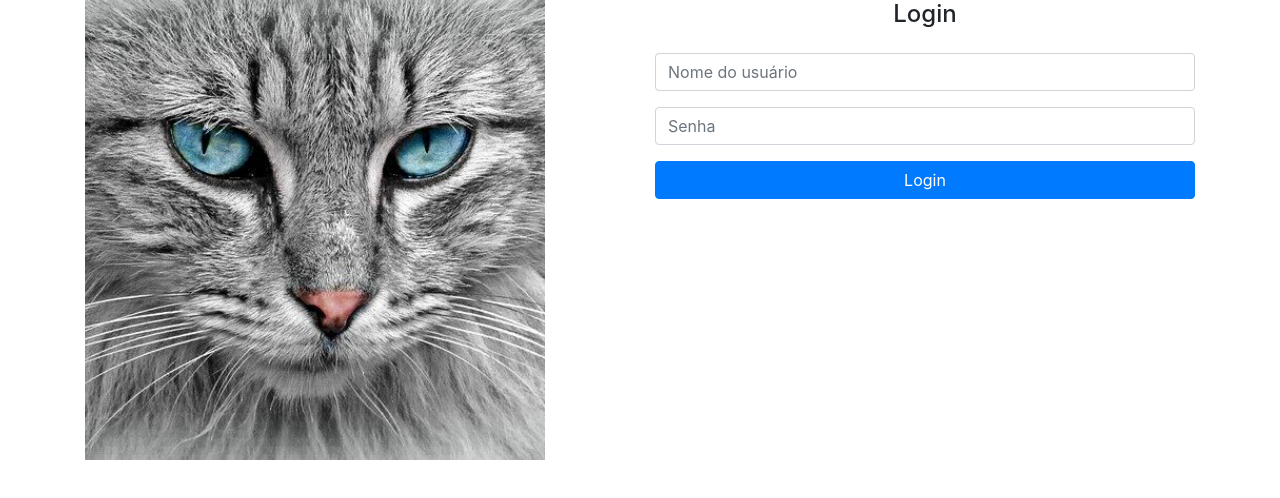
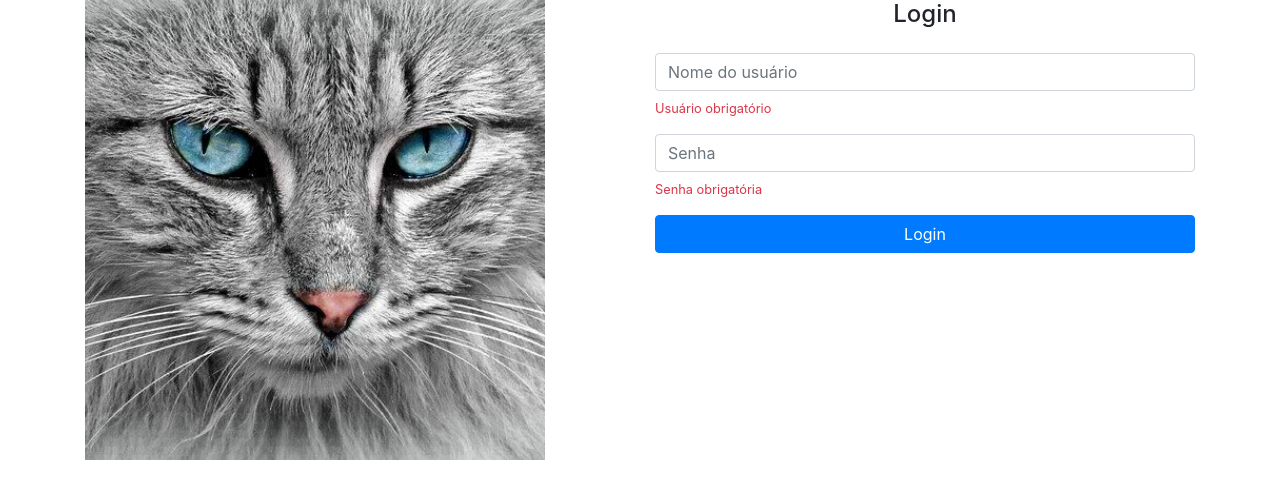
Before and after one commit to alura-cursos/angular_formularios, an Angular app in the folder gatitobook/: page /home in a window 1280 px wide. Shown: the top 498 px of the page. Built offline with nearby package versions, Linux system fonts and the light colour scheme.

Commit message:
Aula 2.6

```diff
--- a/gatitobook/src/app/home/home.module.ts
+++ b/gatitobook/src/app/home/home.module.ts
@@ -5,10 +5,11 @@
 import { HomeComponent } from './home.component';
 import { LoginComponent } from './login/login.component';
 import { FormsModule } from '@angular/forms';
+import { MensagemModule } from '../componentes/mensagem/mensagem.module';
 
 @NgModule({
   declarations: [HomeComponent, LoginComponent],
-  imports: [CommonModule, HomeRoutingModule, FormsModule],
+  imports: [CommonModule, HomeRoutingModule, FormsModule, MensagemModule],
   exports: [HomeComponent],
 })
 export class HomeModule {}
--- a/gatitobook/src/app/home/login/login.component.html
+++ b/gatitobook/src/app/home/login/login.component.html
@@ -7,7 +7,13 @@
       placeholder="Nome do usuário"
       [(ngModel)]="usuario"
       name="usuario"
+      #campoUsuario="ngModel"
+      required
     />
+    <app-mensagem
+      *ngIf="campoUsuario.invalid"
+      mensagem="Usuário obrigatório"
+    ></app-mensagem>
   </div>
 
   <div class="form-group">
@@ -17,7 +23,13 @@
       placeholder="Senha"
       [(ngModel)]="senha"
       name="senha"
+      #campoSenha="ngModel"
+      required
     />
+    <app-mensagem
+      *ngIf="campoSenha.invalid"
+      mensagem="Senha obrigatória"
+    ></app-mensagem>
   </div>
 
   <button type="submit" class="btn btn-primary btn-block">Login</button>
```
